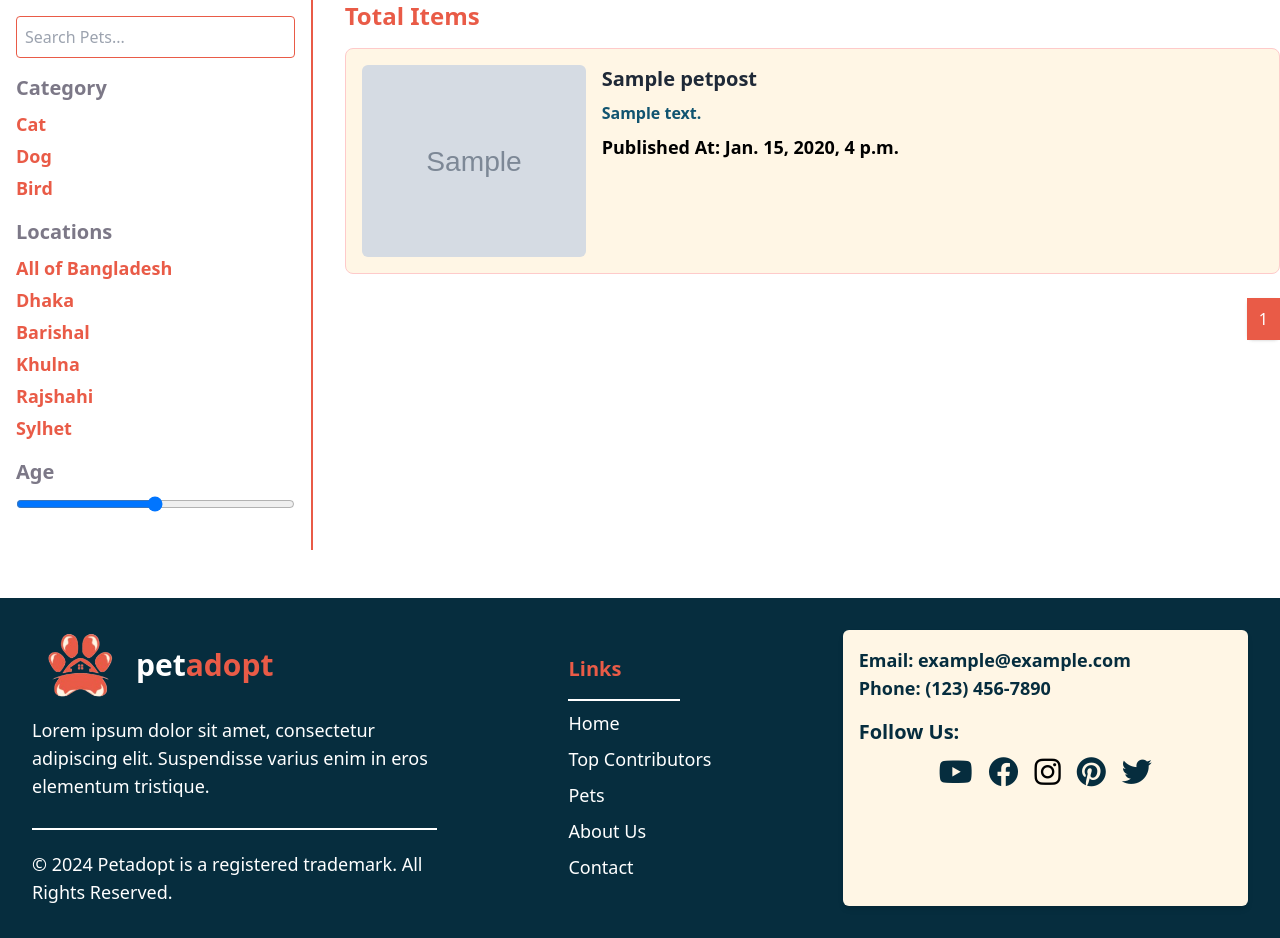
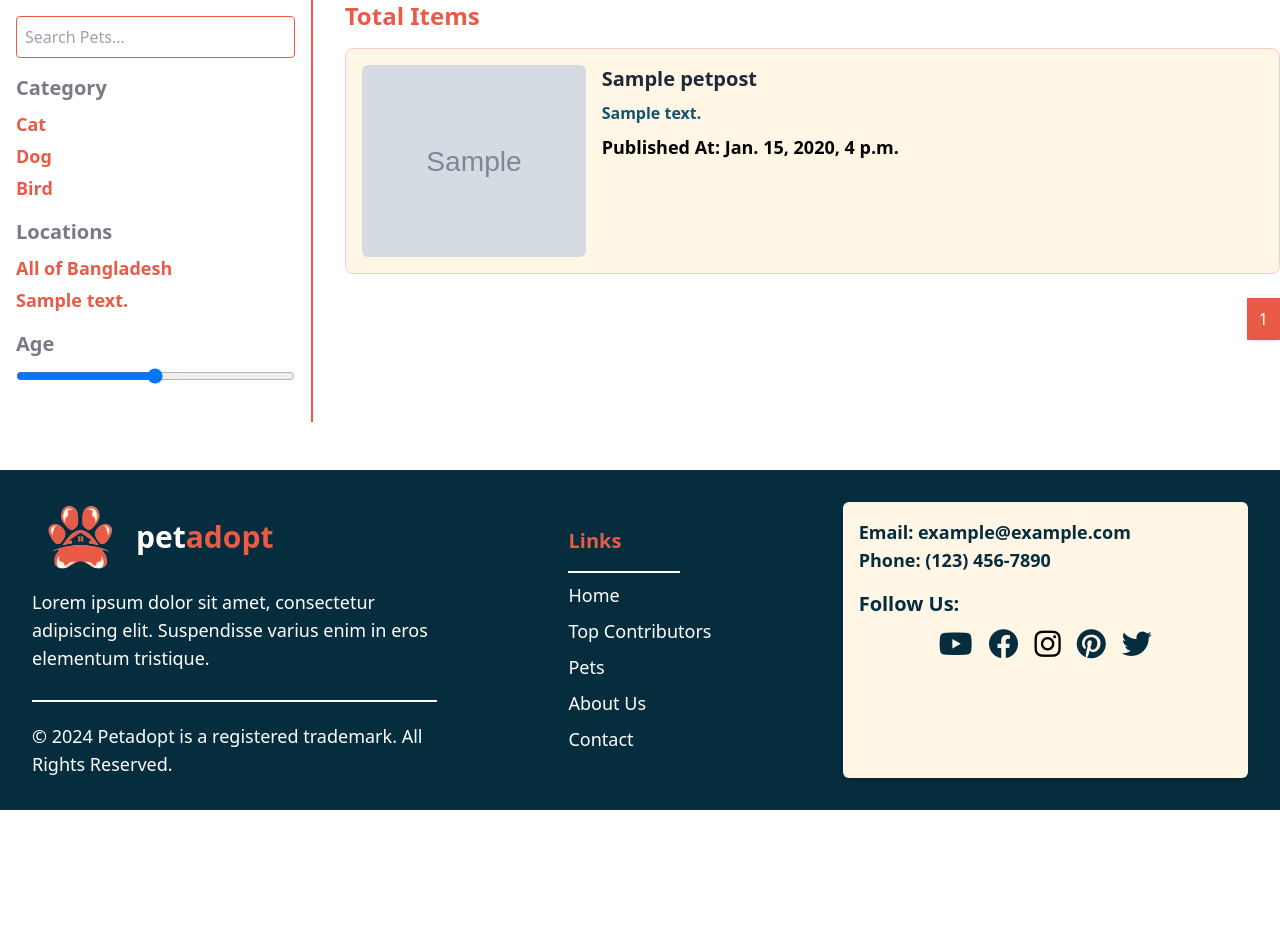
Before and after one commit to fahim-muntasir/petadoption, a Django app: page /items/ in a window 1280 px wide. Shown: the part 154-1092 px from the top of the page. After the commit the page ends 964 px from the top, so only its background shows below. Run offline with Django 5.2, Linux system fonts and the light colour scheme; tables that the repository leaves empty hold one stand-in row (values such as "Sample post"); grey boxes marked "Sample" are stand-in pictures; a database or web service that is not in the repository returns one stand-in record (values such as "Sample title"); data that the repository does not hold is empty; some libraries are stand-ins or nearby versions.

Commit message:
division api call

```diff
--- a/petapp/views.py
+++ b/petapp/views.py
@@ -1,4 +1,5 @@
 import re
+import requests
 from django.core.validators import URLValidator
 from django.core.exceptions import ValidationError
 from django.core.paginator import Paginator
@@ -155,7 +156,19 @@ def items(request):
   page_number = request.GET.get('page')
   page_obj = paginator.get_page(page_number)
 
-  return render(request, 'petapp/items.html', {'posts': posts, 'page_obj': page_obj})
+  api_url = "https://bdapis.com/api/v1.2/divisions"
+
+  data = []
+
+   # Make the API request
+  response = requests.get(api_url)
+  # Check if the request was successful
+  if response.status_code == 200:
+      data = response.json()  # Parse JSON data
+  else:
+      data = {}  # Handle error case with empty data or a custom message
+
+  return render(request, 'petapp/items.html', {'posts': posts, 'page_obj': page_obj, 'data': data["data"]})
 
 def item(request, id):
   posts = PetPost.objects.exclude(id=id).order_by('-created_at')[:2]
--- a/templates/petapp/items.html
+++ b/templates/petapp/items.html
@@ -22,11 +22,19 @@
                         <h3 class="text-xl text-[#7c7887] mb-2 font-bold">Locations</h3>
                         <ul class="space-y-1">
                             <li><a href="#" class="text-[#e95b47] hover:text-black text-lg font-bold">All of Bangladesh</a></li>
-                            <li><a href="#" class="text-[#e95b47] hover:text-black text-lg font-bold">Dhaka</a></li>
-                            <li><a href="#" class="text-[#e95b47] hover:text-black text-lg font-bold">Barishal</a></li>
-                            <li><a href="#" class="text-[#e95b47] hover:text-black text-lg font-bold">Khulna</a></li>
-                            <li><a href="#" class="text-[#e95b47] hover:text-black text-lg font-bold">Rajshahi</a></li>
-                            <li><a href="#" class="text-[#e95b47] hover:text-black text-lg font-bold">Sylhet</a></li>
+                            <!-- {% if data %}
+                                <ul>
+                                    {% for item in data %}
+                                        <li>{{ item.district }}</li>
+                                    {% endfor %}
+                                </ul>
+                            {% else %}
+                                <p>No data available</p>
+                            {% endif %} -->
+
+                            {% for item in data %}
+                            <li><a href="#" class="text-[#e95b47] hover:text-black text-lg font-bold">{{item.division}}</a></li>
+                            {% endfor %}
                         </ul>
                     </div>
                     <div class="mb-4">
```
